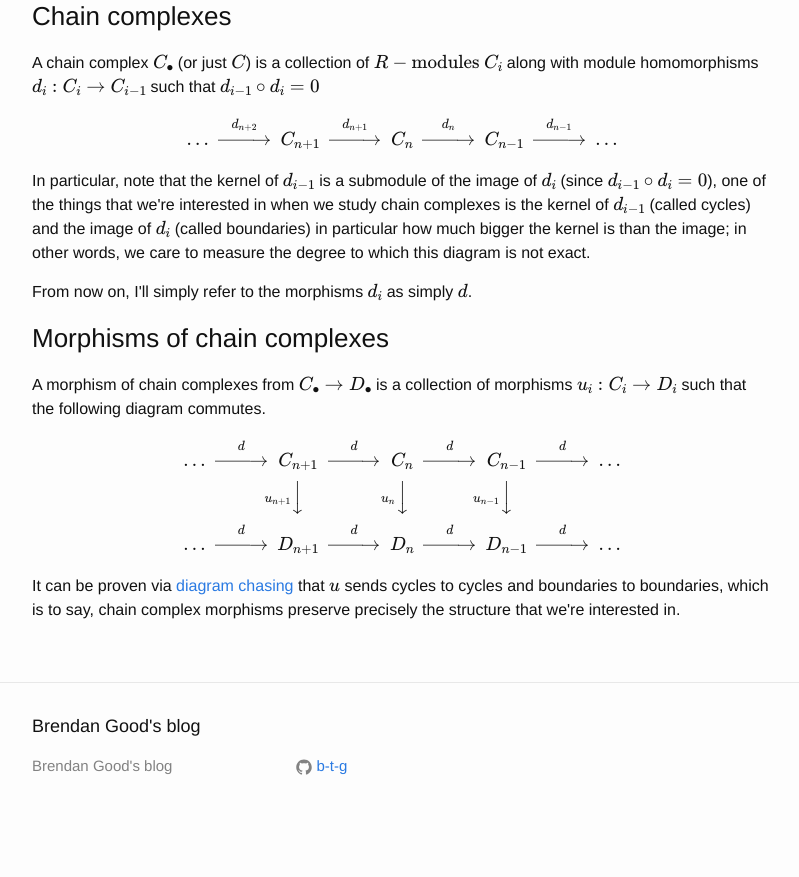
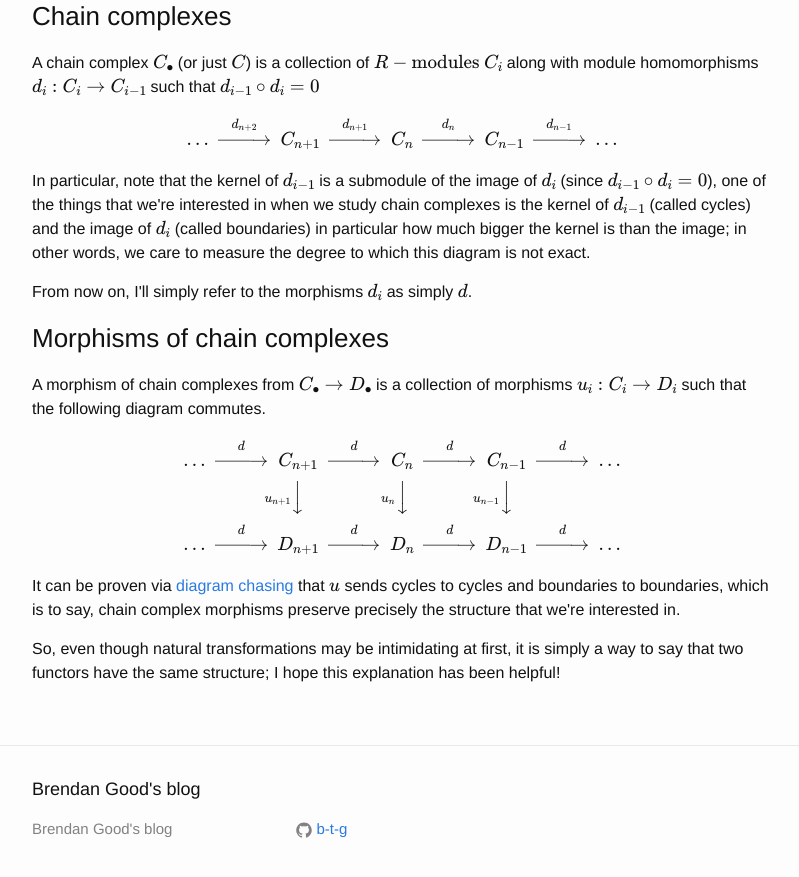
Before and after one commit to b-t-g/b-t-g.github.io, a Jekyll site: the page built from _posts/2018-04-11-understanding-natural-transformations.html, in a window 1280 px wide and 900 px high, scrolled down 1475 px. Shown: the top 877 px of the window, without its empty margins (238-1037 px from the left). Built offline with Jekyll 4.4.1, drawn with Linux system fonts in a browser that asks for light colours; formulas are drawn with MathJax 3; before the commit the page ends 2312 px from its top, so only the background shows below that.

Commit message:
Add sign-off.

```diff
--- a/_posts/2018-04-11-understanding-natural-transformations.html
+++ b/_posts/2018-04-11-understanding-natural-transformations.html
@@ -122,6 +122,10 @@ A morphism of chain complexes from \(C_\bullet \to D_\bullet\) is a collection o
 <p>
 It can be proven via <a href="https://en.wikipedia.org/wiki/Five_lemma#Proof">diagram chasing</a> that \(u\) sends cycles to cycles and boundaries to boundaries, which is to say, chain complex morphisms preserve precisely the structure that we're interested in.
 </p>
+
+<p>
+So, even though natural transformations may be intimidating at first, it is simply a way to say that two functors have the same structure; I hope this explanation has been helpful!
+</p>
 </div>
 </div>
 </div>
--- a/src/drafts/understanding-natural-transformations.org
+++ b/src/drafts/understanding-natural-transformations.org
@@ -80,3 +80,5 @@ A morphism of chain complexes from $C_\bullet \to D_\bullet$ is a collection of
 \end{CD}\]
 
 It can be proven via [[https://en.wikipedia.org/wiki/Five_lemma#Proof][diagram chasing]] that $u$ sends cycles to cycles and boundaries to boundaries, which is to say, chain complex morphisms preserve precisely the structure that we're interested in.
+
+So, even though natural transformations may be intimidating at first, it is simply a way to say that two functors have the same structure; I hope this explanation has been helpful!
```
